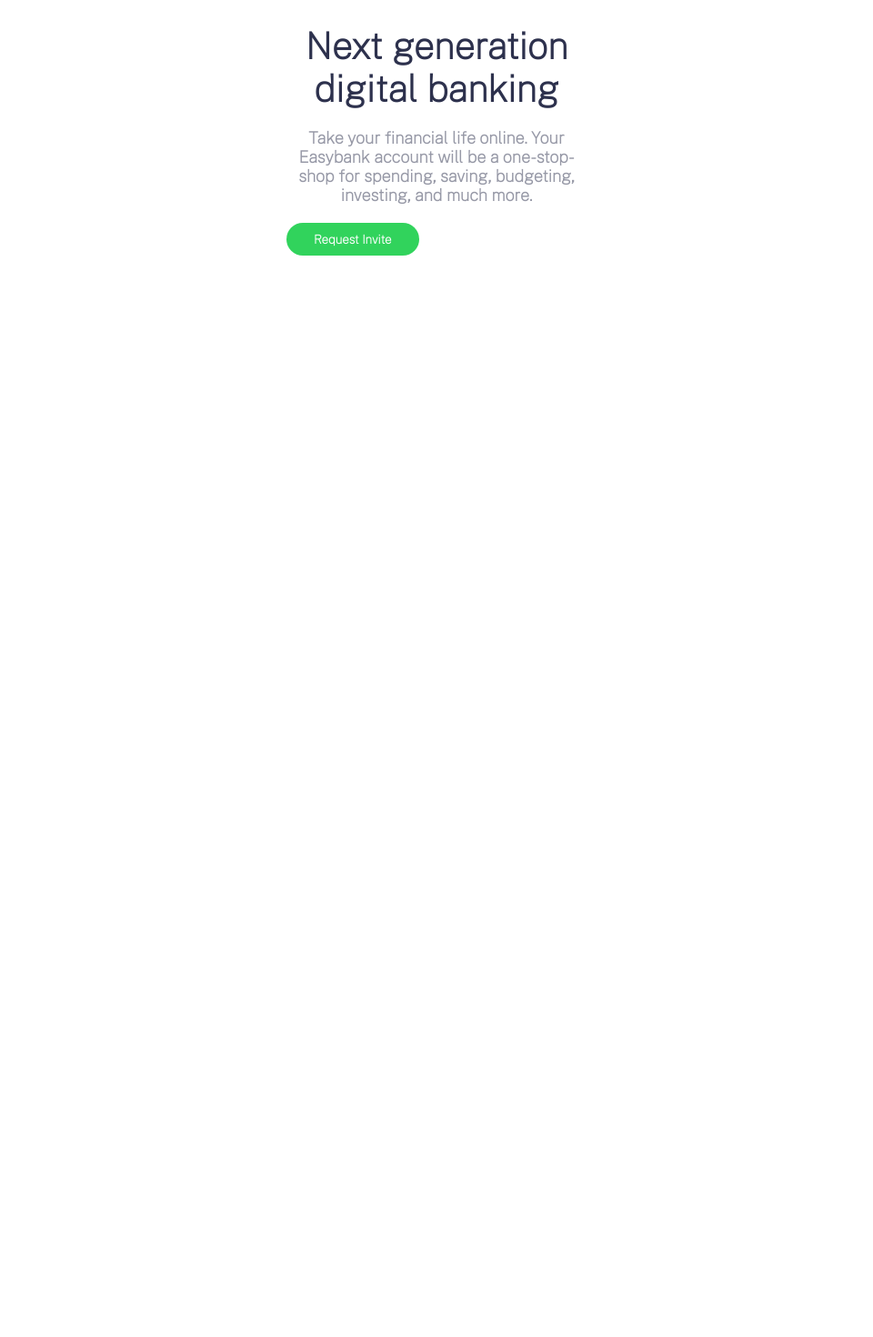
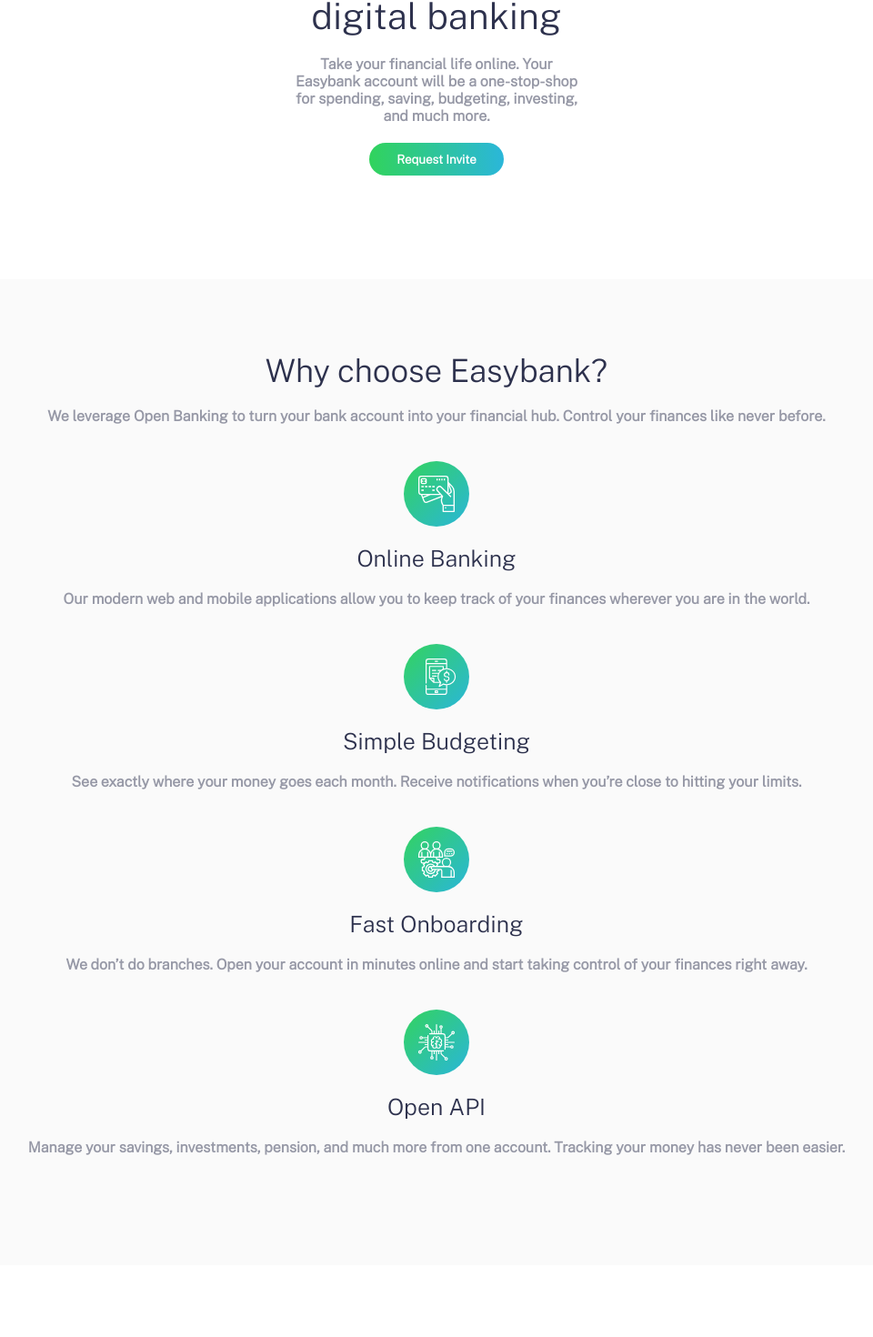
Before and after one commit to lucasfernandes20/Easybank-landing-page, a React (Create React App) app: page / in a window 1280 px wide. Shown: the part 495-1965 px from the top of the page at 91% size, without its empty margins (160-1120 px from the left). Before the commit the page ends 800 px from the top, so only its background shows below. Built offline with nearby package versions, Linux system fonts and the light colour scheme.

Commit message:
Realiza About e Articles

```diff
--- a/package.json
+++ b/package.json
@@ -6,6 +6,7 @@
     "@testing-library/jest-dom": "^5.14.1",
     "@testing-library/react": "^11.2.7",
     "@testing-library/user-event": "^12.8.3",
+    "prop-types": "^15.7.2",
     "react": "^17.0.2",
     "react-dom": "^17.0.2",
     "react-scripts": "4.0.3",
--- a/src/App.css
+++ b/src/App.css
@@ -1,4 +1,4 @@
-@import url('https://fonts.googleapis.com/css2?family=Public+Sans:wght@100&display=swap');
+@import url('https://fonts.googleapis.com/css2?family=Public+Sans:wght@300&display=swap');
 
 * {
   margin: 0;
--- /dev/null
+++ b/src/components/About/index.jsx
@@ -0,0 +1,42 @@
+import React from 'react';
+import {
+  Section, H1, P, H2, Div, Img,
+} from './styles';
+
+const About = () => (
+  <Section>
+    <Div>
+      <H1>Why choose Easybank?</H1>
+      <P>
+        We leverage Open Banking to turn your bank account into your financial hub. Control
+        your finances like never before.
+      </P>
+      <Img src="/easybank-landing-page-master/images/icon-online.svg" alt="online" />
+      <H2>Online Banking</H2>
+      <P>
+        Our modern web and mobile applications allow you to keep track of your finances
+        wherever you are in the world.
+      </P>
+      <Img src="/easybank-landing-page-master/images/icon-budgeting.svg" alt="online" />
+      <H2>Simple Budgeting</H2>
+      <P>
+        See exactly where your money goes each month. Receive notifications when you’re
+        close to hitting your limits.
+      </P>
+      <Img src="/easybank-landing-page-master/images/icon-onboarding.svg" alt="online" />
+      <H2>Fast Onboarding</H2>
+      <P>
+        We don’t do branches. Open your account in minutes online and start taking control
+        of your finances right away.
+      </P>
+      <Img src="/easybank-landing-page-master/images/icon-api.svg" alt="online" />
+      <H2>Open API</H2>
+      <P>
+        Manage your savings, investments, pension, and much more from one account. Tracking
+        your money has never been easier.
+      </P>
+    </Div>
+  </Section>
+);
+
+export default About;
--- /dev/null
+++ b/src/components/About/styles.js
@@ -0,0 +1,41 @@
+import styled from 'styled-components';
+
+export const Section = styled.section`
+  background-color: hsl(0, 0%, 98%);
+  padding: 80px 0;
+`;
+
+export const Div = styled.div`
+  width: 90vw;
+  margin: 0 auto;
+  display: flex;
+  flex-direction: column;
+  align-items: center;
+`;
+
+export const H1 = styled.h1`
+  color: hsl(233, 26%, 24%);
+  font-size: 35px;
+  text-align: center;
+  font-weight: 500;
+`;
+
+export const P = styled.p`
+  margin: 20px 0 40px 0;
+  color: hsl(233, 8%, 62%);
+  font-size: 16px;
+  text-align: center;
+  font-weight: 700;
+
+`;
+
+export const H2 = styled.h2`
+  color: hsl(233, 26%, 24%);
+  font-size: 25px;
+  text-align: center;
+  font-weight: 300;
+`;
+
+export const Img = styled.img`
+  margin-bottom: 20px;
+`;
--- /dev/null
+++ b/src/components/ArticleList/index.jsx
@@ -0,0 +1,17 @@
+import React from 'react';
+import { Section, H1 } from './styles';
+import ArticleCard from '../AticleCard';
+import articles from '../../data/Articles';
+
+const ArticleList = () => (
+  <Section>
+    <H1>
+      Latest Articles
+    </H1>
+    {
+        articles.map((e) => <ArticleCard article={e} />)
+      }
+  </Section>
+);
+
+export default ArticleList;
--- /dev/null
+++ b/src/components/ArticleList/styles.js
@@ -0,0 +1,16 @@
+import styled from 'styled-components';
+
+export const Section = styled.section`
+  width: 100vw;
+  background-color: white;
+  padding: 80px 0;
+  display: flex;
+  flex-direction: column;
+  align-items: center;
+  justify-content: space-around;
+`;
+
+export const H1 = styled.h1`
+  font-size: 30px;
+  font-weight: 400;
+`;
--- /dev/null
+++ b/src/components/AticleCard/index.jsx
@@ -0,0 +1,22 @@
+import React from 'react';
+import PropTypes from 'prop-types';
+import {
+  Div, H2, Img, P, Span, Content,
+} from './styles';
+
+const ArticleCard = ({ article }) => (
+  <Div>
+    <Img src={article.img} />
+    <Content>
+      <Span>{article.span}</Span>
+      <H2>{article.title}</H2>
+      <P>{article.p}</P>
+    </Content>
+  </Div>
+);
+
+ArticleCard.propTypes = {
+  article: PropTypes.objectOf(PropTypes.string).isRequired,
+};
+
+export default ArticleCard;
--- /dev/null
+++ b/src/components/AticleCard/styles.js
@@ -0,0 +1,41 @@
+import styled from 'styled-components';
+
+export const Div = styled.div`
+  background-color: whitesmoke;
+  width: 80%;
+  margin: 40px auto;
+  border-radius: 10px;
+  padding-bottom: 30px;
+  box-shadow: 2px 4px 20px rgba(0, 0, 0, 0.2);
+`;
+
+export const Img = styled.img`
+  width: 100%;
+  border-top-left-radius: 10px;
+  border-top-right-radius: 10px;
+`;
+
+export const Span = styled.span`
+  color: hsl(233, 8%, 62%);
+  font-size: 14px;
+`;
+
+export const H2 = styled.h2`
+  font-weight: 300;
+  font-size: 18px;
+`;
+
+export const P = styled.p`
+  font-size: 14px;
+  color: hsl(233, 8%, 62%);
+  font-weight: 800;
+`;
+
+export const Content = styled.div`
+  width: 90%;
+  height: 150px;
+  margin: 20px auto;
+  display: flex;
+  flex-direction: column;
+  justify-content: space-between;
+`;
--- a/src/components/Hero/styles.js
+++ b/src/components/Hero/styles.js
@@ -3,9 +3,10 @@
 export const Section = styled.section`
   background-image: url('/easybank-landing-page-master/images/bg-intro-mobile.svg');
   background-size: cover;
-  background-position: 0 30%;
+  background-repeat: no-repeat;
+  background-position: 0 -40px;
   width: 100vw;
-  height: 50vh;
+  height: 320px;
 `;
 
 export const Img = styled.img`
--- a/src/components/Introduction/styles.js
+++ b/src/components/Introduction/styles.js
@@ -3,32 +3,44 @@
 export const Section = styled.section`
   width: 100vw;
   height: 30vh;
+  margin-bottom: 120px;
 `;
 
 export const H1 = styled.h1`
   color: hsl(233, 26%, 24%);
   font-size: 40px;
   text-align: center;
-  font-weight: 700;
+  font-weight: 400;
+
 `;
 
 export const Div = styled.div`
   width: 330px;
   margin: 50px auto;
+  display: flex;
+  flex-direction: column;
+  align-items: center;
 `;
 
 export const P = styled.p`
   margin: 20px 0;
   color: hsl(233, 8%, 62%);
-  font-size: 18px;
+  font-size: 16px;
   font-weight: 700;
   text-align: center;
 `;
 
 export const Button = styled.button`
   background-color: hsl(136, 65%, 51%);
+  background:
+    linear-gradient( 90deg,
+            hsl(136, 65%, 51%),
+            hsl(192, 70%, 51%)
+          );
   color: white;
   border-radius: 100px;
   padding: 10px 30px;
   font-weight: 900;
+  font-weight: 800;
+
 `;
--- /dev/null
+++ b/src/data/Articles.js
@@ -0,0 +1,28 @@
+const articles = [
+  {
+    img: '/easybank-landing-page-master/images/image-currency.jpg',
+    span: 'By Claire Robinson',
+    title: 'Receive money in any currency with no fees',
+    p: 'The world is getting smaller and we’re becoming more mobile. So why should you be forced to only receive money in a single …',
+  },
+  {
+    img: '/easybank-landing-page-master/images/image-restaurant.jpg',
+    span: 'By Wilson Hutton',
+    title: 'Treat yourself without worrying about money',
+    p: 'Our simple budgeting feature allows you to separate out your spending and set realistic limits each month. That means you …',
+  },
+  {
+    img: '/easybank-landing-page-master/images/image-plane.jpg',
+    span: 'By Wilson Hutton',
+    title: 'Take your Easybank card wherever you go',
+    p: 'We want you to enjoy your travels. This is why we don’t charge any fees on purchases while you’re abroad. We’ll even show you …',
+  },
+  {
+    img: '/easybank-landing-page-master/images/image-confetti.jpg',
+    span: 'By Claire Robinson',
+    title: 'Our invite-only Beta accounts are now live!',
+    p: 'After a lot of hard work by the whole team, we’re excited to launch our closed beta. It’s easy to request an invite through the site ...',
+  },
+];
+
+export default articles;
--- a/src/pages/LandingPage.jsx
+++ b/src/pages/LandingPage.jsx
@@ -2,12 +2,16 @@
 import Header from '../components/Header';
 import Hero from '../components/Hero';
 import Introduction from '../components/Introduction';
+import About from '../components/About';
+import ArticleList from '../components/ArticleList';
 
 const LandingPage = () => (
   <main>
     <Header />
     <Hero />
     <Introduction />
+    <About />
+    <ArticleList />
   </main>
 );
 
```
